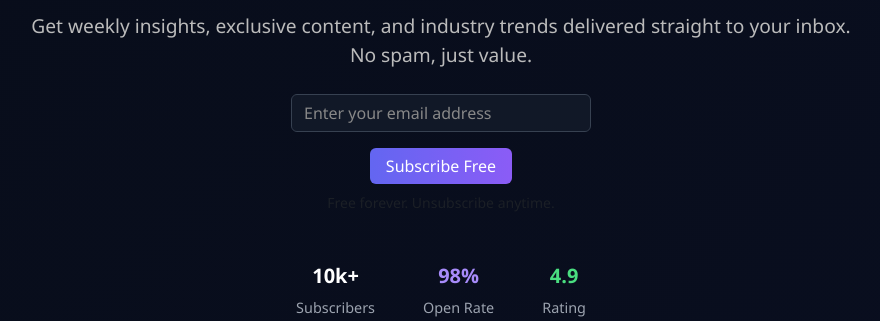
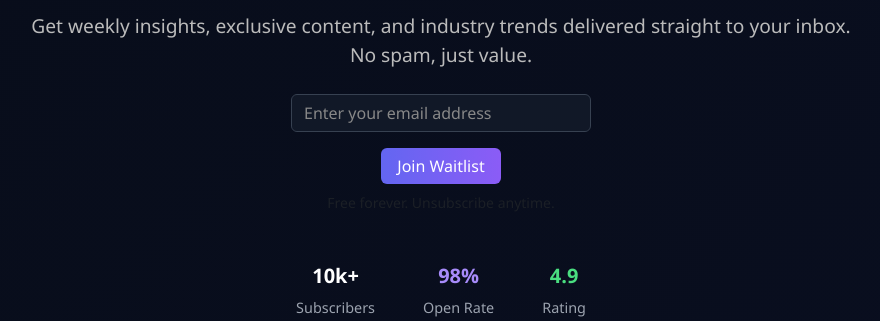
Before and after one commit to Suraj198-creator/Insights, a Flask app: template templates/index.html in a window 1280 px wide. Shown: the part 141-462 px from the top of the page, without its empty margins (199-1079 px from the left). Run offline with Flask 3, Linux system fonts and the light colour scheme; the template is opened without the code that fills it, so the values that code supplies are empty; some libraries are stand-ins or nearby versions.

Commit message:
Update index.html

```diff
--- a/templates/index.html
+++ b/templates/index.html
@@ -81,7 +81,7 @@
   <!-- Email Form -->
   <form action="{{ url_for('update_database') }}" method="POST" class="d-flex justify-content-center gap-2 mb-2 flex-wrap">
     <input type="email" name="email" class="form-control" placeholder="Enter your email address" style="max-width: 300px;">
-    <button type="submit" class="btn btn-gradient text-white px-3 mt-2">Subscribe Free</button>
+    <button type="submit" class="btn btn-gradient text-white px-3 mt-2">Join Waitlist</button>
   </form>
   <small class="text-muted small_text">Free forever. Unsubscribe anytime.</small>
 
```
